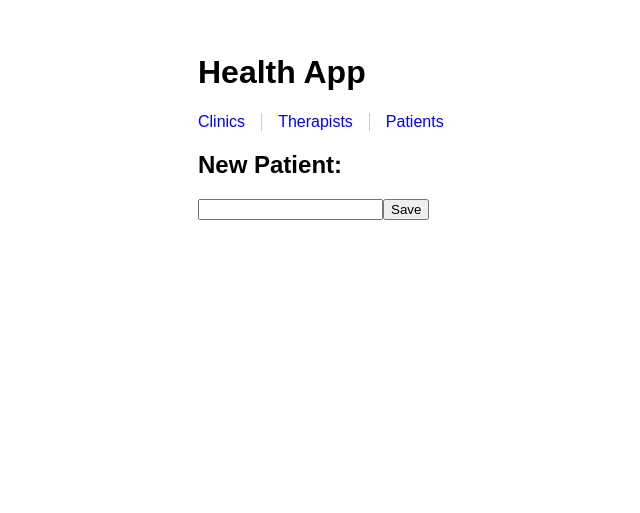
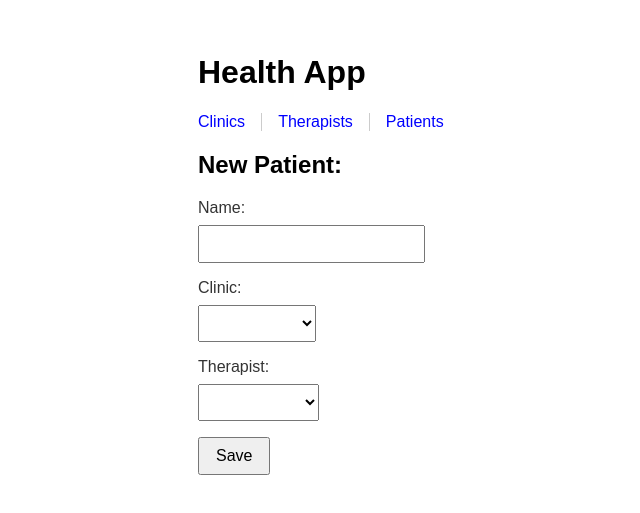
Before and after one commit to tauil/health-app, an Angular app: page /patient/new in a window 1280 px wide. Shown: the part 103-616 px from the top of the page, without its empty margins (66-706 px from the left). Built offline with nearby package versions, Linux system fonts and the light colour scheme.

Commit message:
Improve forms layout and adds relation fields to new record components

```diff
--- a/src/app/modules/clinic/components/edit-clinic/edit-clinic.component.html
+++ b/src/app/modules/clinic/components/edit-clinic/edit-clinic.component.html
@@ -1,5 +1,9 @@
 <h1>Edit Clinic:</h1>
 <form>
-  <input type="text" [(ngModel)]="clinic.name" name="name" />
+  <div class="field">
+    <label for="name">Name:</label>
+    <input type="text" [(ngModel)]="clinic.name" name="name" />
+  </div>
+
   <button (click)="update()">Update</button>
 </form>
--- a/src/app/modules/clinic/components/new-clinic/new-clinic.component.html
+++ b/src/app/modules/clinic/components/new-clinic/new-clinic.component.html
@@ -1,5 +1,9 @@
 <h1>New Clinic:</h1>
 <form>
-  <input type="text" [(ngModel)]="clinic.name" name="name" />
+  <div class="field">
+    <label for="name">Name:</label>
+    <input type="text" [(ngModel)]="clinic.name" name="name" />
+  </div>
+
   <button (click)="save()">Save</button>
 </form>
--- a/src/app/modules/patient/components/edit-patient/edit-patient.component.html
+++ b/src/app/modules/patient/components/edit-patient/edit-patient.component.html
@@ -1,10 +1,27 @@
 <h1>Edit Patient:</h1>
 <form>
+  <div class="field">
+    <label for="name">Name:</label>
     <input type="text" [(ngModel)]="patient.name" name="name" />
+  </div>
+
+  <div class="field">
+    <label for="name">Clinic:</label>
     <select [(ngModel)]="patient.clinic_id" name="clinic_id">
       <option *ngFor="let clinic of clinics" [value]="clinic.id">
         {{clinic.name}}
       </option>
     </select>
+  </div>
+
+  <div class="field">
+    <label for="name">Therapist:</label>
+    <select [(ngModel)]="patient.therapist_id" name="therapist_id">
+      <option *ngFor="let therapist of therapists" [value]="therapist.id">
+        {{therapist.name}}
+      </option>
+    </select>
+  </div>
+
   <button (click)="update()">Update</button>
 </form>
--- a/src/app/modules/patient/components/new-patient/new-patient.component.html
+++ b/src/app/modules/patient/components/new-patient/new-patient.component.html
@@ -1,5 +1,27 @@
 <h1>New Patient:</h1>
 <form>
-  <input type="text" [(ngModel)]="patient.name" name="name" />
+  <div class="field">
+    <label for="name">Name:</label>
+    <input type="text" [(ngModel)]="patient.name" name="name" />
+  </div>
+
+  <div class="field">
+    <label for="name">Clinic:</label>
+    <select [(ngModel)]="patient.clinic_id" name="clinic_id">
+      <option *ngFor="let clinic of clinics" [value]="clinic.id">
+        {{clinic.name}}
+      </option>
+    </select>
+  </div>
+
+  <div class="field">
+    <label for="name">Therapist:</label>
+    <select [(ngModel)]="patient.therapist_id" name="therapist_id">
+      <option *ngFor="let therapist of therapists" [value]="therapist.id">
+        {{therapist.name}}
+      </option>
+    </select>
+  </div>
+
   <button (click)="save()">Save</button>
 </form>
--- a/src/app/modules/patient/components/new-patient/new-patient.component.ts
+++ b/src/app/modules/patient/components/new-patient/new-patient.component.ts
@@ -2,6 +2,10 @@ import { Component, OnInit } from '@angular/core';
 import { Router } from '@angular/router';
 import { PatientService } from '../../services/patient.service';
 import { Patient } from '../../patient';
+import { ClinicService } from '../../../clinic/services/clinic.service';
+import { Clinic } from '../../../clinic/clinic';
+import { TherapistService } from '../../../therapist/services/therapist.service';
+import { Therapist } from '../../../therapist/therapist';
 
 @Component({
   selector: 'new-patient',
@@ -11,10 +15,17 @@ import { Patient } from '../../patient';
 export class NewPatientComponent implements OnInit {
 
   patient: Patient = {id: null, name: '', clinic_id: null, therapist_id: null};
+  clinics: Array<Clinic>;
+  therapists: Array<Therapist>;
 
-  constructor(private patientService: PatientService, public router: Router) { }
+  constructor( private patientService: PatientService,
+               private router: Router,
+               private clinicService: ClinicService,
+               private therapistService: TherapistService ) { }
 
   ngOnInit() {
+    this.loadClinics();
+    this.loadTherapists();
   }
 
   save() {
@@ -23,4 +34,18 @@ export class NewPatientComponent implements OnInit {
     });
   }
 
+  loadClinics() {
+    this.clinicService.list().subscribe(
+      clinics => (this.clinics = clinics),
+      error => console.log(error)
+    );
+  }
+
+  loadTherapists() {
+    this.therapistService.list().subscribe(
+      therapists => (this.therapists = therapists),
+      error => console.log(error)
+    );
+  }
+
 }
--- a/src/app/modules/therapist/components/edit-therapist/edit-therapist.component.html
+++ b/src/app/modules/therapist/components/edit-therapist/edit-therapist.component.html
@@ -1,10 +1,18 @@
 <h1>Edit Therapist:</h1>
 <form>
+  <div class="field">
+    <label for="name">Name:</label>
     <input type="text" [(ngModel)]="therapist.name" name="name" />
+  </div>
+
+  <div class="field">
+    <label for="name">Clinic:</label>
     <select [(ngModel)]="therapist.clinic_id" name="clinic_id">
       <option *ngFor="let clinic of clinics" [value]="clinic.id">
         {{clinic.name}}
       </option>
     </select>
+  </div>
+
   <button (click)="update()">Update</button>
 </form>
--- a/src/app/modules/therapist/components/new-therapist/new-therapist.component.html
+++ b/src/app/modules/therapist/components/new-therapist/new-therapist.component.html
@@ -1,5 +1,18 @@
 <h1>New Therapist:</h1>
 <form>
-  <input type="text" [(ngModel)]="therapist.name" name="name" />
+  <div class="field">
+    <label for="name">Name:</label>
+    <input type="text" [(ngModel)]="therapist.name" name="name" />
+  </div>
+
+  <div class="field">
+    <label for="name">Clinic:</label>
+    <select [(ngModel)]="therapist.clinic_id" name="clinic_id">
+      <option *ngFor="let clinic of clinics" [value]="clinic.id">
+        {{clinic.name}}
+      </option>
+    </select>
+  </div>
+
   <button (click)="save()">Save</button>
 </form>
--- a/src/app/modules/therapist/components/new-therapist/new-therapist.component.ts
+++ b/src/app/modules/therapist/components/new-therapist/new-therapist.component.ts
@@ -2,6 +2,8 @@ import { Component, OnInit } from '@angular/core';
 import { Router } from '@angular/router';
 import { TherapistService } from '../../services/therapist.service';
 import { Therapist } from '../../therapist';
+import { ClinicService } from '../../../clinic/services/clinic.service';
+import { Clinic } from '../../../clinic/clinic';
 
 @Component({
   selector: 'new-therapist',
@@ -11,10 +13,14 @@ import { Therapist } from '../../therapist';
 export class NewTherapistComponent implements OnInit {
 
   therapist: Therapist = {id: null, name: '', clinic_id: null};
+  clinics: Array<Clinic>;
 
-  constructor(private therapistService: TherapistService, public router: Router) { }
+  constructor( private therapistService: TherapistService,
+               private router: Router,
+               private clinicService: ClinicService ) { }
 
   ngOnInit() {
+    this.loadClinics();
   }
 
   save() {
@@ -23,4 +29,11 @@ export class NewTherapistComponent implements OnInit {
     });
   }
 
+  loadClinics() {
+    this.clinicService.list().subscribe(
+      clinics => (this.clinics = clinics),
+      error => console.log(error)
+    );
+  }
+
 }
--- a/src/styles.scss
+++ b/src/styles.scss
@@ -63,3 +63,25 @@ a, a:visited {
   color: blue;
   text-decoration: none;
 }
+
+form {
+  .field {
+    margin: 1em 0;
+
+    label {
+      display: block;
+      margin: 0 0 .5em;
+      color: #333;
+    }
+
+    input, select {
+      font-size: 1em;
+      padding: .5em;
+    }
+  }
+
+  button {
+    font-size: 1em;
+    padding: .5em 1em;
+  }
+}
```
Lines whose indentation alone changed are shown as unchanged.
